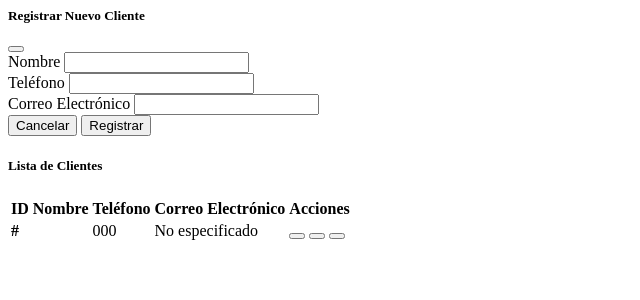
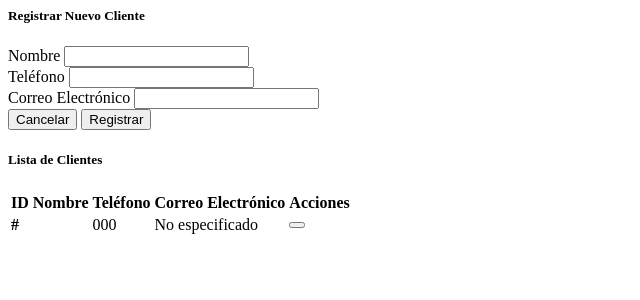
Before and after one commit to Tania2809/Practica1AS, a Flask app: page /clientes in a window 1280 px wide. Shown: the top 300 px of the page, without its empty margins (0-640 px from the left). Run offline with Flask 3, Linux system fonts and the light colour scheme; tables that the repository leaves empty or names only in its code hold one stand-in row (values such as "Sample post").

Commit message:
Update clientes.html

```diff
--- a/templates/clientes.html
+++ b/templates/clientes.html
@@ -1,10 +1,8 @@
 <!-- Modal para agregar cliente -->
-<div class="modal fade" id="modalCliente" tabindex="-1" aria-labelledby="modalClienteLabel" aria-hidden="true">
-  <div class="modal-dialog">
+<div>
     <form method="POST" action="/clientes/agregar" class="modal-content">
       <div class="modal-header">
         <h5 class="modal-title" id="modalClienteLabel">Registrar Nuevo Cliente</h5>
-        <button type="button" class="btn-close" data-bs-dismiss="modal" aria-label="Cerrar"></button>
       </div>
       <div class="modal-body">
         <div class="mb-3">
@@ -26,7 +24,7 @@
       </div>
     </form>
   </div>
-</div>
+
 
     <div class="card">
         <div class="card-header bg-light">
@@ -69,12 +67,6 @@
                             </td>
                             <td>
                                 <div class="btn-group btn-group-sm">
-                                    <button class="btn btn-outline-primary" title="Editar">
-                                        <i class="fas fa-edit"></i>
-                                    </button>
-                                    <button class="btn btn-outline-info" title="Ver eventos">
-                                        <i class="fas fa-calendar"></i>
-                                    </button>
                                     <button class="btn btn-outline-danger" title="Eliminar">
                                         <i class="fas fa-trash"></i>
                                     </button>
```
